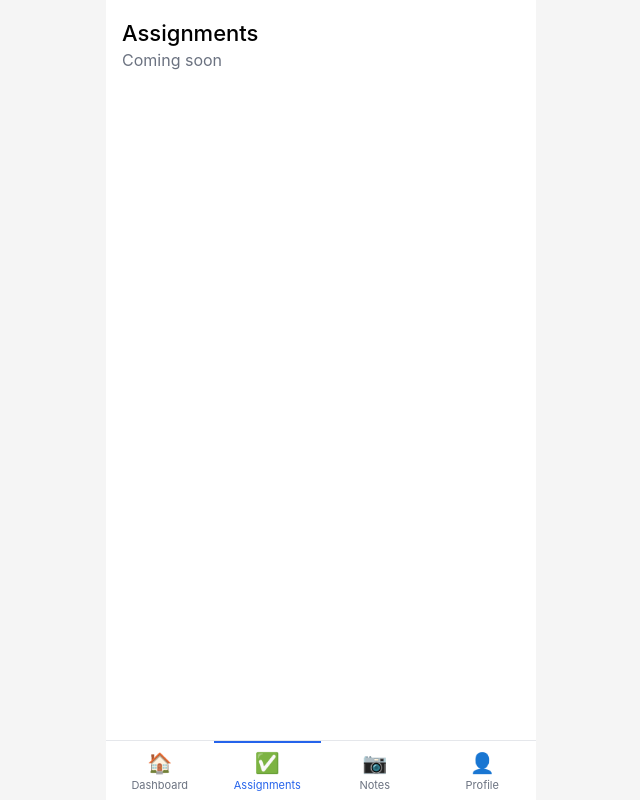
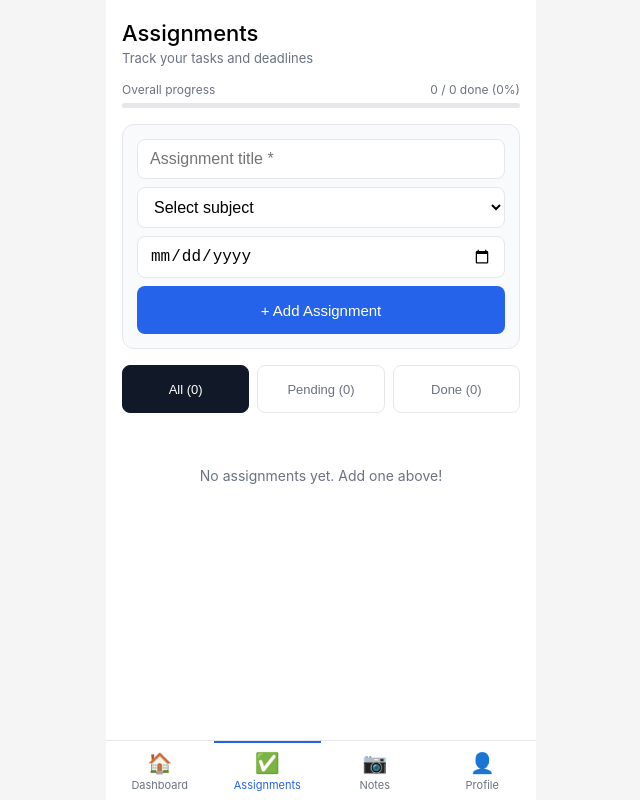
Before and after one commit to Rashmika119/smart-campus-web-companion, a React (Vite) app: page /assignments in a window 1280 px wide. Shown: the whole page, without its empty margins (319-959 px from the left). Built offline with nearby package versions, Linux system fonts and the light colour scheme.

Commit message:
eat:implemet assignment page to add, display and filter assignments

```diff
--- a/src/pages/Assignments.jsx
+++ b/src/pages/Assignments.jsx
@@ -1,8 +1,186 @@
+import { useState } from 'react'
+import './Assignments.css'
+import schedule from '../data/schedule.json'
+
+// helpers
+function today() {
+  return new Date().toISOString().split('T')[0]   // "YYYY-MM-DD"
+}
+
+function isOverdue(dueDate, done) {
+  return !done && dueDate && dueDate < today()
+}
+
 export default function Assignments() {
+
+  // load saved assignments from localStorage on first render
+  const [tasks, setTasks] = useState(() => {
+    const saved = localStorage.getItem('sc_assignments')
+    return saved ? JSON.parse(saved) : []
+  })
+
+  // form fields
+  const [
+    title, setTitle] = useState('')
+  const [subject, setSubject] = useState('')
+  const [dueDate, setDueDate] = useState('')
+  const [titleErr, setTitleErr] = useState('')
+
+  // active filter — 'all' | 'pending' | 'done'
+  const [filter, setFilter] = useState('all')
+
+  // save to localStorage whenever tasks change
+  function save(updated) {
+    setTasks(updated)
+    localStorage.setItem('sc_assignments', JSON.stringify(updated))
+  }
+
+  // add new task
+  function handleAdd() {
+    if (!title.trim()) {
+      setTitleErr('Title is required')
+      return
+    }
+    setTitleErr('')
+    const newTask = {
+      id: Date.now(),
+      title: title.trim(),
+      subject: subject || 'General',
+      dueDate: dueDate || '',
+      done: false,
+    }
+    save([newTask, ...tasks])
+    setTitle('')
+    setSubject('')
+    setDueDate('')
+  }
+
+  // toggle done/pending
+  function toggleDone(id) {
+    save(tasks.map(t => t.id === id ? { ...t, done: !t.done } : t))
+  }
+
+  // delete task
+  function deleteTask(id) {
+    save(tasks.filter(t => t.id !== id))
+  }
+
+  // filter tasks
+  const filtered = tasks.filter(t => {
+    if (filter === 'pending') return !t.done
+    if (filter === 'done') return t.done
+    return true
+  })
+
+  const doneCount = tasks.filter(t => t.done).length
+  const pendingCount = tasks.filter(t => !t.done).length
+  const percent = tasks.length ? Math.round((doneCount / tasks.length) * 100) : 0
+
+  const subjects = [...new Set(schedule.map(item => item.subject))]
+
   return (
-    <div style={{ padding: '20px 16px' }}>
-      <h1 style={{ fontSize: 22, fontWeight: 500 }}>Assignments</h1>
-      <p style={{ color: '#6b7280', marginTop: 4 }}>Coming soon</p>
+    <div className="assignments-page page-container">
+
+      <h1>Assignments</h1>
+      <p>Track your tasks and deadlines</p>
+
+      {/* progress bar */}
+      <div className="progress-row">
+        <span>Overall progress</span>
+        <span>{doneCount} / {tasks.length} done ({percent}%)</span>
+      </div>
+      <div className="progress-bg">
+        <div className="progress-fill" style={{ width: `${percent}%` }} />
+      </div>
+
+      {/* add form */}
+      <div className="add-form">
+        <input
+          value={title}
+          onChange={e => { setTitle(e.target.value); setTitleErr('') }}
+          placeholder="Assignment title *"
+          className={titleErr ? 'error' : ''}
+        />
+        {titleErr && <p className="error-msg">{titleErr}</p>}
+
+        <select value={subject} onChange={e => setSubject(e.target.value)}>
+          <option value="">Select subject</option>
+
+          {subjects.map(sub => (
+            <option key={sub} value={sub}>
+              {sub}
+            </option>
+          ))}
+
+          <option value="General">General</option>
+        </select>
+
+        <input
+          type="date"
+          value={dueDate}
+          onChange={e => setDueDate(e.target.value)}
+        />
+
+        <button className="add-btn" onClick={handleAdd}>
+          + Add Assignment
+        </button>
+      </div>
+
+      {/* filter buttons */}
+      <div className="filter-row">
+        <button
+          className={`filter-btn ${filter === 'all' ? 'active-all' : ''}`}
+          onClick={() => setFilter('all')}
+        >All ({tasks.length})</button>
+
+        <button
+          className={`filter-btn ${filter === 'pending' ? 'active-pending' : ''}`}
+          onClick={() => setFilter('pending')}
+        >Pending ({pendingCount})</button>
+
+        <button
+          className={`filter-btn ${filter === 'done' ? 'active-done' : ''}`}
+          onClick={() => setFilter('done')}
+        >Done ({doneCount})</button>
+      </div>
+
+      {/* task list */}
+      {filtered.length === 0 ? (
+        <div className="empty-state">
+          <p>
+            {filter === 'done' && 'No completed assignments yet.'}
+            {filter === 'pending' && '🎉 All done! Nothing pending.'}
+            {filter === 'all' && 'No assignments yet. Add one above!'}
+          </p>
+        </div>
+      ) : (
+        filtered.map(task => (
+          <div
+            key={task.id}
+            className={`task-card ${task.done ? 'done-card' : ''}`}
+          >
+            <input
+              type="checkbox"
+              checked={task.done}
+              onChange={() => toggleDone(task.id)}
+            />
+            <div style={{ flex: 1 }}>
+              <div className="task-title">{task.title}</div>
+              <div className="task-meta">
+                {task.subject}
+                {task.dueDate && (
+                  <span className={`task-due ${isOverdue(task.dueDate, task.done) ? 'overdue' : ''}`}>
+                    {' · '}{isOverdue(task.dueDate, task.done) ? '⚠ Overdue — ' : 'Due '}
+                    {task.dueDate}
+                  </span>
+                )}
+              </div>
+            </div>
+            <button className="delete-btn" onClick={() => deleteTask(task.id)}>✕</button>
+          </div>
+        ))
+      )}
+
     </div>
   )
 }
--- /dev/null
+++ b/src/pages/assignments.css
@@ -0,0 +1,189 @@
+.assignments-page {
+  padding: 20px 16px 80px;
+}
+
+.assignments-page h1 {
+  font-size: 22px;
+  font-weight: 500;
+  margin-bottom: 4px;
+}
+
+.assignments-page p {
+  font-size: 13px;
+  color: #6b7280;
+  margin-bottom: 16px;
+}
+
+/* Add form */
+.add-form {
+  background: #f9fafb;
+  border: 1px solid #e5e7eb;
+  border-radius: 12px;
+  padding: 14px;
+  margin-bottom: 16px;
+}
+
+.add-form input,
+.add-form select {
+  width: 100%;
+  padding: 10px 12px;
+  border: 1px solid #e5e7eb;
+  border-radius: 8px;
+  font-size: 16px;
+  margin-bottom: 8px;
+  background: #fff;
+}
+
+.add-form input:focus,
+.add-form select:focus {
+  outline: none;
+  border-color: #2563eb;
+}
+
+.add-form input.error {
+  border-color: #ef4444;
+}
+
+.error-msg {
+  color: #ef4444;
+  font-size: 12px;
+  margin-top: -6px;
+  margin-bottom: 8px;
+}
+
+.add-btn {
+  width: 100%;
+  background: #2563eb;
+  color: #fff;
+  border: none;
+  border-radius: 8px;
+  padding: 12px;
+  font-size: 15px;
+  font-weight: 500;
+  min-height: 48px;
+  cursor: pointer;
+}
+
+/* Filter buttons */
+.filter-row {
+  display: flex;
+  gap: 8px;
+  margin-bottom: 14px;
+}
+
+.filter-btn {
+  flex: 1;
+  padding: 8px 4px;
+  border: 1px solid #e5e7eb;
+  border-radius: 8px;
+  background: #fff;
+  font-size: 13px;
+  min-height: 48px;
+  cursor: pointer;
+  color: #6b7280;
+}
+
+.filter-btn.active-all    { background: #111827; color: #fff; border-color: #111827; }
+.filter-btn.active-pending  { background: #f59e0b; color: #fff; border-color: #f59e0b; }
+.filter-btn.active-done   { background: #16a34a; color: #fff; border-color: #16a34a; }
+
+/* Task cards */
+.task-card {
+  display: flex;
+  align-items: flex-start;
+  gap: 12px;
+  background: #fff;
+  border: 1px solid #e5e7eb;
+  border-radius: 10px;
+  padding: 12px;
+  margin-bottom: 8px;
+}
+
+.task-card.done-card {
+  opacity: 0.5;
+}
+
+.task-card input[type="checkbox"] {
+  width: 20px;
+  height: 20px;
+  margin-top: 2px;
+  accent-color: #2563eb;
+  flex-shrink: 0;
+}
+
+.task-title {
+  font-size: 15px;
+  font-weight: 500;
+  color: #111827;
+}
+
+.task-card.done-card .task-title {
+  text-decoration: line-through;
+  color: #9ca3af;
+}
+
+.task-meta {
+  font-size: 12px;
+  color: #6b7280;
+  margin-top: 3px;
+}
+
+.task-due.overdue {
+  color: #ef4444;
+  font-weight: 500;
+}
+
+.delete-btn {
+  margin-left: auto;
+  background: none;
+  border: none;
+  color: #d1d5db;
+  font-size: 18px;
+  cursor: pointer;
+  min-height: 48px;
+  min-width: 48px;
+  display: flex;
+  align-items: center;
+  justify-content: center;
+  padding: 0;
+}
+
+.delete-btn:hover { color: #ef4444; }
+
+/* Empty state */
+.empty-state {
+  text-align: center;
+  padding: 40px 20px;
+  color: #9ca3af;
+}
+
+.empty-state p { font-size: 14px; }
+
+/* Progress bar */
+.progress-row {
+  display: flex;
+  justify-content: space-between;
+  font-size: 12px;
+  color: #6b7280;
+  margin-bottom: 6px;
+}
+
+.progress-bg {
+  height: 5px;
+  background: #e5e7eb;
+  border-radius: 99px;
+  overflow: hidden;
+  margin-bottom: 16px;
+}
+
+.progress-fill {
+  height: 100%;
+  background: #2563eb;
+  border-radius: 99px;
+  transition: width 0.4s;
+}
+
+@media (max-width: 375px) {
+  .filter-btn { font-size: 12px; }
+  .task-title  { font-size: 14px; }
+}
```
